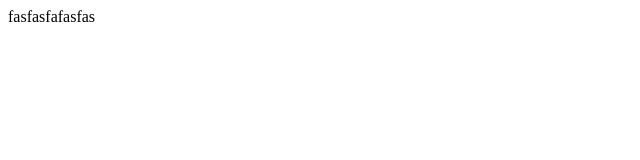
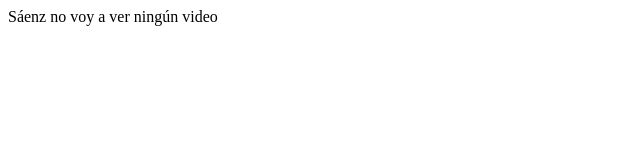
Before and after one commit to iro2303/TkrangExpotec, a plain HTML site: page index.html in a window 1280 px wide. Shown: the whole page, without its empty margins (0-640 px from the left). Drawn offline with Linux system fonts and the light colour scheme.

Commit message:
Update index.html

```diff
--- a/index.html
+++ b/index.html
@@ -6,6 +6,6 @@
     <title>Tkrang</title>
 </head>
 <body>
-    fasfasfafasfas
+    Sáenz no voy a ver ningún video
 </body>
 </html>
```
